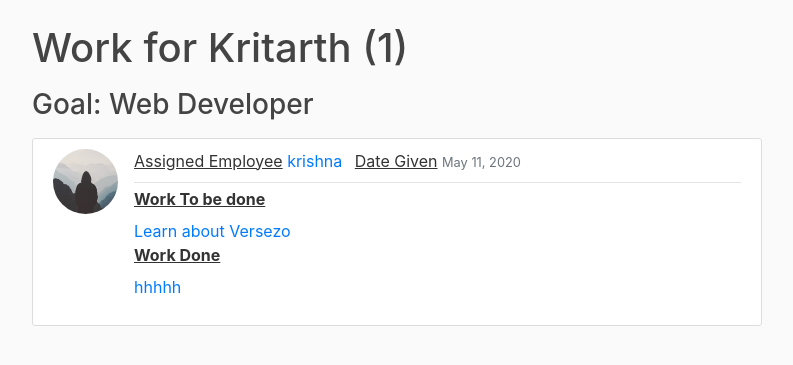
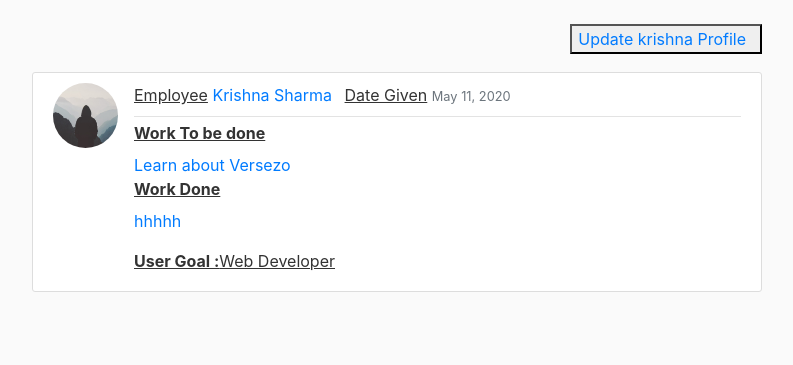
Before and after one commit to kritarth2121/productivity, a Django app: a page that uses blog/templates/blog/base.html in a window 1280 px wide. Shown: the part 56-421 px from the top of the page, without its empty margins (53-846 px from the left). Run offline with Django 3.2, Linux system fonts and the light colour scheme; a user stored in the database is signed in; data comes from the database, SQL or seed files in the repository; both versions use the stored data as it was after the commit; some libraries are stand-ins or nearby versions.

Commit message:
second commit

```diff
--- a/blog/templates/blog/base.html
+++ b/blog/templates/blog/base.html
@@ -19,7 +19,7 @@
     <header class="site-header">
       <nav class="navbar navbar-expand-md navbar-dark fixed-top" style="background-color: #c65353;">
         <div class="container">
-          <a class="navbar-brand mr-4" href="{% url 'blog-home' %}">PillarPlus</a>
+          <a class="navbar-brand mr-4" href="">PillarPlus</a>
           <button class="navbar-toggler" type="button" data-toggle="collapse" data-target="#navbarToggle" aria-controls="navbarToggle" aria-expanded="false" aria-label="Toggle navigation">
           <span class="navbar-toggler-icon"></span>
           </button>
--- a/blog/templates/blog/home.html
+++ b/blog/templates/blog/home.html
@@ -6,7 +6,7 @@
           <div class="media-body">
             <div class="article-metadata">
             <label for="formGroupExampleInput2"><u>Assigned Employee</u></label>
-              <a class="mr-2" href="{% url 'user-posts' post.assigned_employee.username %}">{{ post.assigned_employee }}</a>
+              <a class="mr-2" href="{% url 'user-posts' post.assigned_employee.username %}">{{ post.assigned_employee.get_full_name }}</a>
               <label for="formGroupExampleInput2"><u>Date Given</u></label>
               <small class="text-muted">{{ post.date_posted|date:"F d, Y" }}</small>
             </div>
--- a/blog/templates/blog/team.html
+++ b/blog/templates/blog/team.html
@@ -5,7 +5,7 @@
     {% for post in team %}
                 <article class="media content-section">
 
-            <p class="article-content"><a class="article-content" href="{% url 'teammembers' post.name %}">{{ post.name }}</p>
+            <p class="article-content"><a href="{% url 'teammembers' post.name %}">{{ post.name }}</p>
 
 
 
--- a/blog/templates/blog/teammembers.html
+++ b/blog/templates/blog/teammembers.html
@@ -5,7 +5,7 @@
     {% for post in team %}
                 <article class="media content-section">
 
-            <p class="article-content"><a  href="{% url 'user-posts' post.user %}">{{ post.user }}</p>
+            <p class="article-content"><a  href="{% url 'user-posts' post.user %}">{{ post.user.get_full_name }}</p>
 
 
 
--- a/blog/templates/blog/user_posts.html
+++ b/blog/templates/blog/user_posts.html
@@ -1,15 +1,31 @@
 {% extends "blog/base.html" %}
 
 {% block content %}
-    <h1 class="mb-3">Work for {{ user.username.title }} ({{ page_obj.paginator.count }})</h1>
-    <h3 class="mb-3">Goal: {{user.profile.goal}}</h3>
+
+                     {% if user.is_superuser %}
+
+        <button type='button' style="float:right"><a class="mr-2" href="{% url 'profileupdate' view.kwargs.username %}">Update {{view.kwargs.username}} Profile</a></button>
+
+
+                      {% else %}
+<h1 class="mb-3">User {{ user.get_full_name }} ({{ page_obj.paginator.count }})</h1>
+    <h3 class="mb-3"> Goal: {{user.profile.goal}}</h3>
+                      {% endif %}
+
+
+        <br>
+        <br>
     {% for post in posts %}
+
                 <article class="media content-section">
+                 <br>
+                 <br>
+                 <br>
           <img class="rounded-circle article-img" src="{{ post.assigned_employee.profile.image.url }}">
           <div class="media-body">
             <div class="article-metadata">
-            <label for="formGroupExampleInput2"><u>Assigned Employee</u></label>
-              <a class="mr-2" href="{% url 'user-posts' post.assigned_employee.username %}">{{ post.assigned_employee }}</a>
+            <label for="formGroupExampleInput2"><u>Employee</u></label>
+              <a class="mr-2" href="{% url 'user-posts' post.assigned_employee.username %}">{{ post.assigned_employee.get_full_name }}</a>
               <label for="formGroupExampleInput2"><u>Date Given</u></label>
               <small class="text-muted">{{ post.date_posted|date:"F d, Y" }}</small>
             </div>
@@ -18,6 +34,8 @@
                            <label for="formGroupExampleInput2"><u><b>Work Done</u></b></label><br>
 
             <p class="article-content"><a class="article-content" href="{% url 'post-detail' post.id %}">{{ post.work_done }} </a></p>
+                             <label for="formGroupExampleInput2"><u><b>User Goal :</b>{{ post.assigned_employee.profile.goal }}</u></label>
+
             <!--label for="formGroupExampleInput2"><u><b>Work Deadline</u></b></label>
                         <p class="article-content">{{ post.deadline }}</p>
                         <label for="formGroupExampleInput2"><u><b>Work Status</u></b></label>
--- a/blog/urls.py
+++ b/blog/urls.py
@@ -15,14 +15,14 @@ from .views import (
 from . import views
 #
 urlpatterns = [
-    path('', UserPostListView.as_view(), name='blog-home'),
+    path('home', UserPostListView.as_view(), name='blog-home'),
     path('post/<int:pk>/', PostDetailView.as_view(), name='post-detail'),
     path('user/<str:username>', UserPostList.as_view(), name='user-posts'),
     path('user/', Work.as_view(), name='work'),
     path('post/new/', create, name='post-create'),
     path('post/<int:pk>/update/', views.update, name='post-update'),
     #path('post/<int:pk>/delete/', PostDeleteView.as_view(), name='post-delete'),
-    path('all/', views.admi, name='team'),
-    path('all/<str:name>',views.teammembers,name='teammembers'),
+    path('', views.admi, name='team'),
+    path('<str:name>',views.teammembers,name='teammembers'),
 
 ]
--- a/blog/views.py
+++ b/blog/views.py
@@ -54,6 +54,8 @@ def admi(request):
         print(context)
 
         return render(request, 'blog/team.html', context)
+    else:
+        return redirect('blog-home')
 def teammembers(request,name):
     if request.user.is_superuser:
         context = {
@@ -124,12 +126,12 @@ class PostCreateView(UserPassesTestMixin, CreateView):
 @login_required
 def create(request):
     print(datetime.datetime.now().hour)
-    if (Post.objects.filter(date_posted__day=datetime.datetime.now().day , date_posted__month=datetime.datetime.now().month , date_posted__year=datetime.datetime.now().year).count()==0 ) or Post.objects.get(date_posted__day=datetime.datetime.now().day).work_done==None:
+    if (Post.objects.filter(date_posted__day=datetime.datetime.now().day , date_posted__month=datetime.datetime.now().month , date_posted__year=datetime.datetime.now().year).count()==0 ) or (Post.objects.get(date_posted__day=datetime.datetime.now().day,assigned_employee=request.user).work_done==None and (int(datetime.datetime.now().hour)>=18 or int(datetime.datetime.now().hour)<=3)):
 
-        if int(datetime.datetime.now().hour)>=6 and int(datetime.datetime.now().hour)<=13:
+        if int(datetime.datetime.now().hour)>=6 and int(datetime.datetime.now().hour)<18:
             if request.method == 'POST':
                 today=request.POST['today']
-                ins=Post.create(work_today=today,assigned_employee=request.user,date_posted=timezone.now)
+                ins=Post.objects.create(work_today=today,assigned_employee=request.user,date_posted=datetime.datetime.now())
                 ins.save()
                 return render(request, 'blog/home.html')
             else:
@@ -177,7 +179,7 @@ def update(request,pk):
                     return render(request, 'blog/home.html')
                 else:
                     return render(request, "blog/post_form.html" )
-            elif (int(datetime.datetime.now().hour)>=18 and int(datetime.datetime.now().hour)<=24) or (int(datetime.datetime.now().hour)>0 and int(datetime.datetime.now().hour<=3)):
+            elif (int(datetime.datetime.now().hour)>=18 and int(datetime.datetime.now().hour)<=24) or (int(datetime.datetime.now().hour)>=0 and int(datetime.datetime.now().hour<=3)):
                 if request.method == 'POST':
                     today=request.POST['today']
                     if Post.objects.filter(id=pk).count()==1:
@@ -188,7 +190,11 @@ def update(request,pk):
 
                         return redirect('blog-home')
                 else:
-                    return render(request, "blog/post_form.html" )
+                    insta=Post.objects.get(id=pk)
+                    context={
+                        'post':insta.work_today
+                    }
+                    return render(request, "blog/post_form1.html" ,context)
         else:
             return render(request,"blog/cantupdate.html")
 
--- a/django_project/settings.py
+++ b/django_project/settings.py
@@ -128,3 +128,4 @@ EMAIL_USE_TLS = True
 EMAIL_HOST_USER = os.environ.get('EMAIL_USER')
 EMAIL_HOST_PASSWORD = os.environ.get('EMAIL_PASS')
 django_heroku.settings(locals())
+ADMIN_MEDIA_PREFIX = '/static/admin'
--- a/django_project/urls.py
+++ b/django_project/urls.py
@@ -24,6 +24,7 @@ urlpatterns = [
     path('admin/', admin.site.urls),
     path('register/', user_views.register, name='register'),
     path('profile/', user_views.profile, name='profile'),
+    path('profile/<str:name>',user_views.profileupdate,name='profileupdate'),
     path('login/', auth_views.LoginView.as_view(template_name='users/login.html'), name='login'),
     path('logout/', auth_views.LogoutView.as_view(template_name='users/logout.html'), name='logout'),
 
```
Also changed, not shown: users/templates/users/profileupdate.html (added, +23 -0 lines), users/views.py (+29 -0 lines), db.sqlite3.
